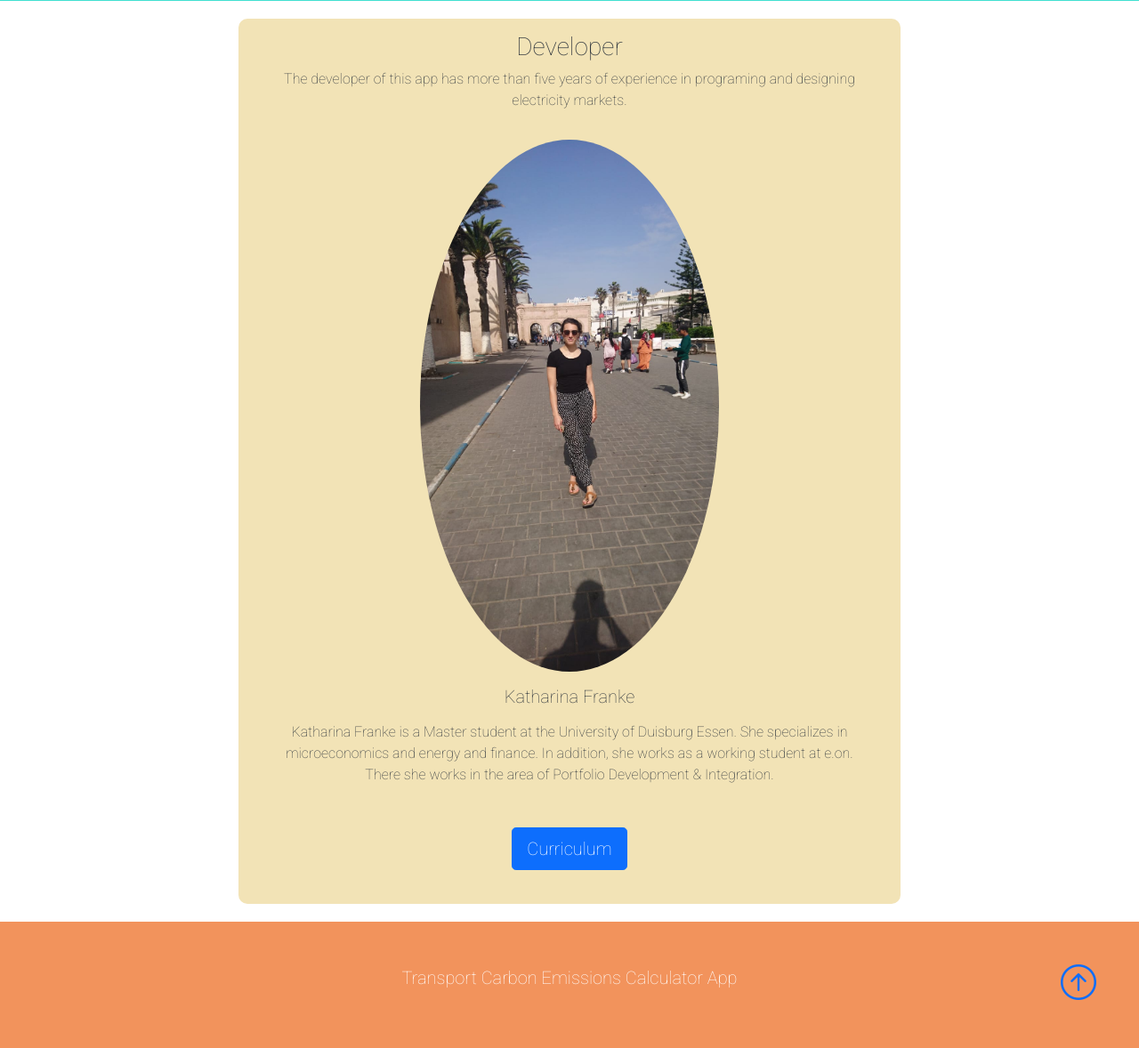
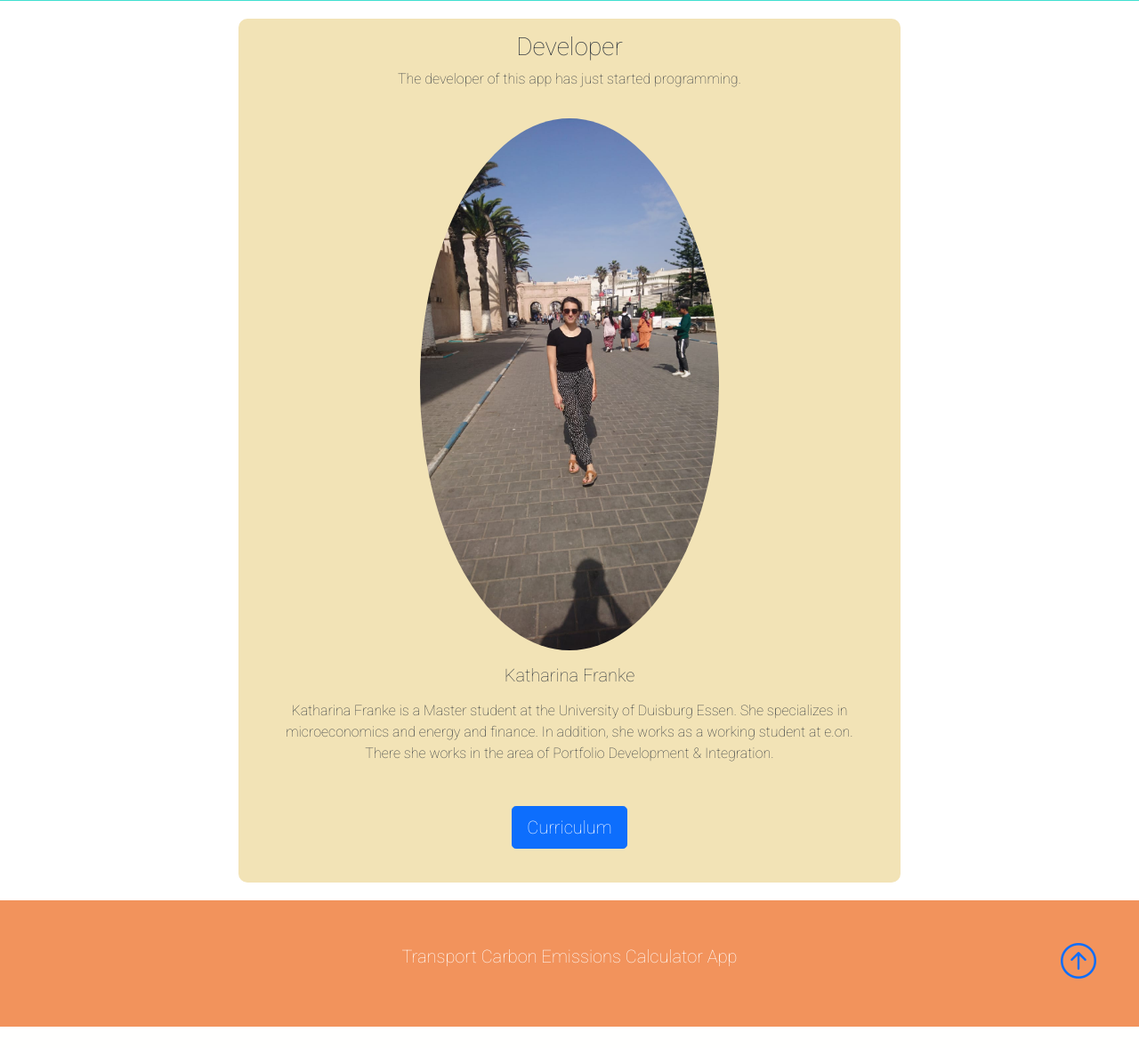
Before and after one commit to KatharinaFranke/Carbon-Footprint-Calculator, a Flask app: page / in a window 1280 px wide. Shown: the part 599-1777 px from the top of the page at 89% size. After the commit the page ends 1753 px from the top, so only its background shows below. Run offline with Flask 2, Linux system fonts and the light colour scheme; some libraries are stand-ins or nearby versions.

Commit message:
Update home.html

```diff
--- a/templates/home.html
+++ b/templates/home.html
@@ -42,8 +42,7 @@
                 </div>
                 <div class="box">
                     <h3 class="text-center", style="color=#343a40;">Developer</h3>
-                    <p class="color=#343a40">The developer of this app has more than five years of experience in
-                        programing and designing electricity markets.
+                    <p class="color=#343a40">The developer of this app has just started programming.
                     </p>
 
                     <div class="card-body text-center">
```
